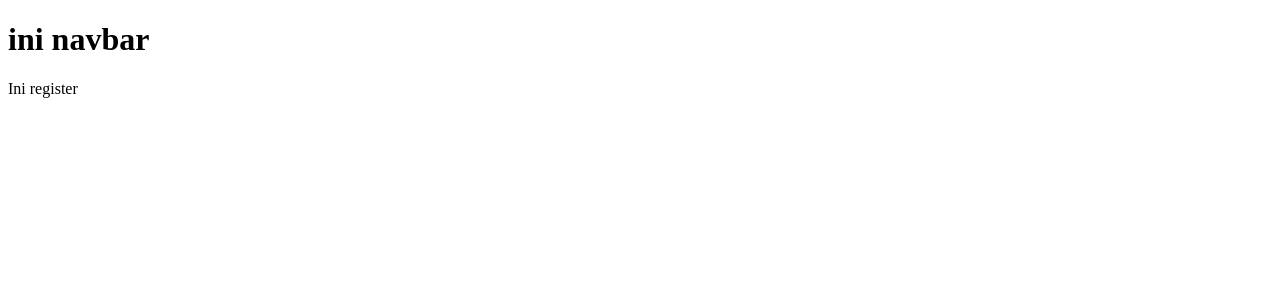
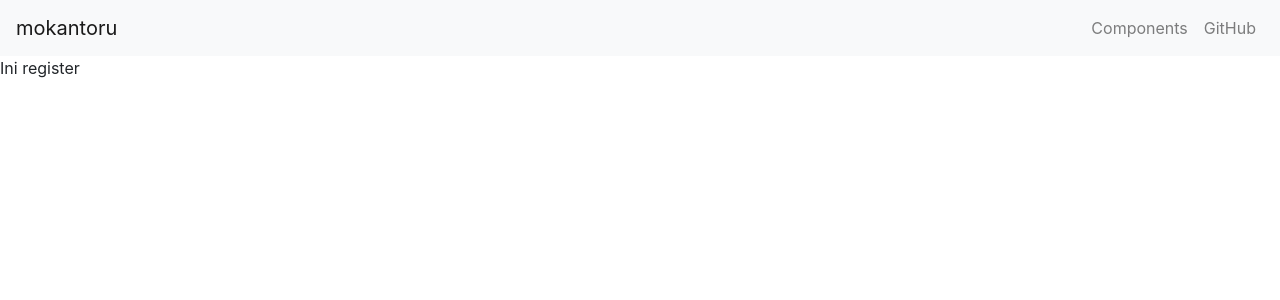
Before and after one commit to mokantoru/PointOfSales, a React (Create React App) app: page /register in a window 1280 px wide. Shown: the top 300 px of the page. Built offline with nearby package versions, Linux system fonts and the light colour scheme.

Commit message:
navbar coba

```diff
--- a/package.json
+++ b/package.json
@@ -4,6 +4,7 @@
   "private": true,
   "dependencies": {
     "axios": "^0.19.0",
+    "bootstrap": "^4.3.1",
     "react": "^16.8.6",
     "react-dom": "^16.8.6",
     "react-redux": "^7.1.0",
--- a/src/components/App.js
+++ b/src/components/App.js
@@ -3,14 +3,14 @@ import { BrowserRouter, Route } from "react-router-dom";
 
 import Login from "./Login";
 import Home from "./Home";
-import Register from "./Register"
-import Navbar from "./Navbar";
+import Register from "./Register";
+import NavBar from "./Navbar";
 
 class App extends React.Component {
   render() {
     return (
       <BrowserRouter>
-        <Route component={Navbar} />
+        <Route component={NavBar} />
         <Route path="/" exact component={Home} />
         <Route path="/login" component={Login} />
         <Route path="/register" component={Register} />
--- a/src/components/Navbar.js
+++ b/src/components/Navbar.js
@@ -1,14 +1,54 @@
-import React from "react"
+import React from "react";
+import "../css/navbar.css";
+import {
+  Navbar,
+  NavbarToggler,
+  NavbarBrand,
+  Nav,
+  NavItem,
+  NavLink
+} from "reactstrap";
 
-class Navbar extends React.Component {
-    render() {
-        return (
-            <div>
-                <h1>
-                    ini navbar
-                </h1>
-            </div>
-        )
-    }
+class NavBar extends React.Component {
+  render() {
+    return (
+      <div>
+        <Navbar color="light" light expand="md">
+          <NavbarBrand href="/">mokantoru</NavbarBrand>
+          <NavbarToggler onClick={this.toggle} />
+          {/* <Collapse isOpen={this.state.isOpen} navbar> */}
+          <Nav className="ml-auto" navbar>
+            <NavItem>
+              <NavLink href="/components/">Components</NavLink>
+            </NavItem>
+            <NavItem>
+              <NavLink href="https://github.com/reactstrap/reactstrap">
+                GitHub
+              </NavLink>
+            </NavItem>
+            {/* <UncontrolledDropdown nav inNavbar>
+                <DropdownToggle nav caret>
+                  Options
+                </DropdownToggle>
+                <DropdownMenu right>
+                  <DropdownItem>
+                    Option 1
+                  </DropdownItem>
+                  <DropdownItem>
+                    Option 2
+                  </DropdownItem>
+                  <DropdownItem divider />
+                  <DropdownItem>
+                    Reset
+                  </DropdownItem>
+                </DropdownMenu>
+              </UncontrolledDropdown> */}
+          </Nav>
+          {/* </Collapse> */}
+        </Navbar>
+      </div>
+    );
+  }
 }
-export default Navbar
+
+export default NavBar;
--- a/src/index.js
+++ b/src/index.js
@@ -1,5 +1,6 @@
 import React from "react";
 import ReactDOM from "react-dom";
 import App from "./components/App";
+import "bootstrap/dist/css/bootstrap.min.css";
 
 ReactDOM.render(<App />, document.getElementById("root"));
```
Also changed, not shown: src/css/navbar.css (added), 1 other file (tests, documents, lock files or other folders).
